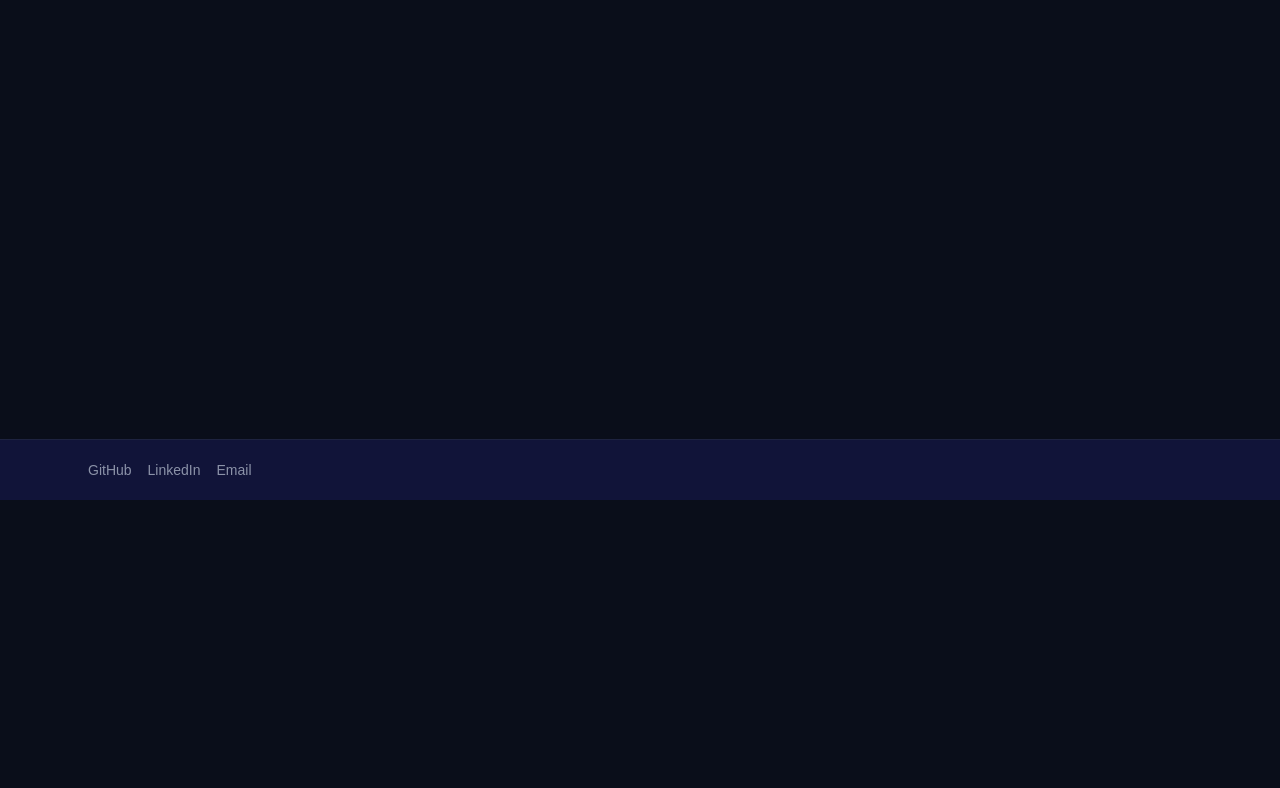
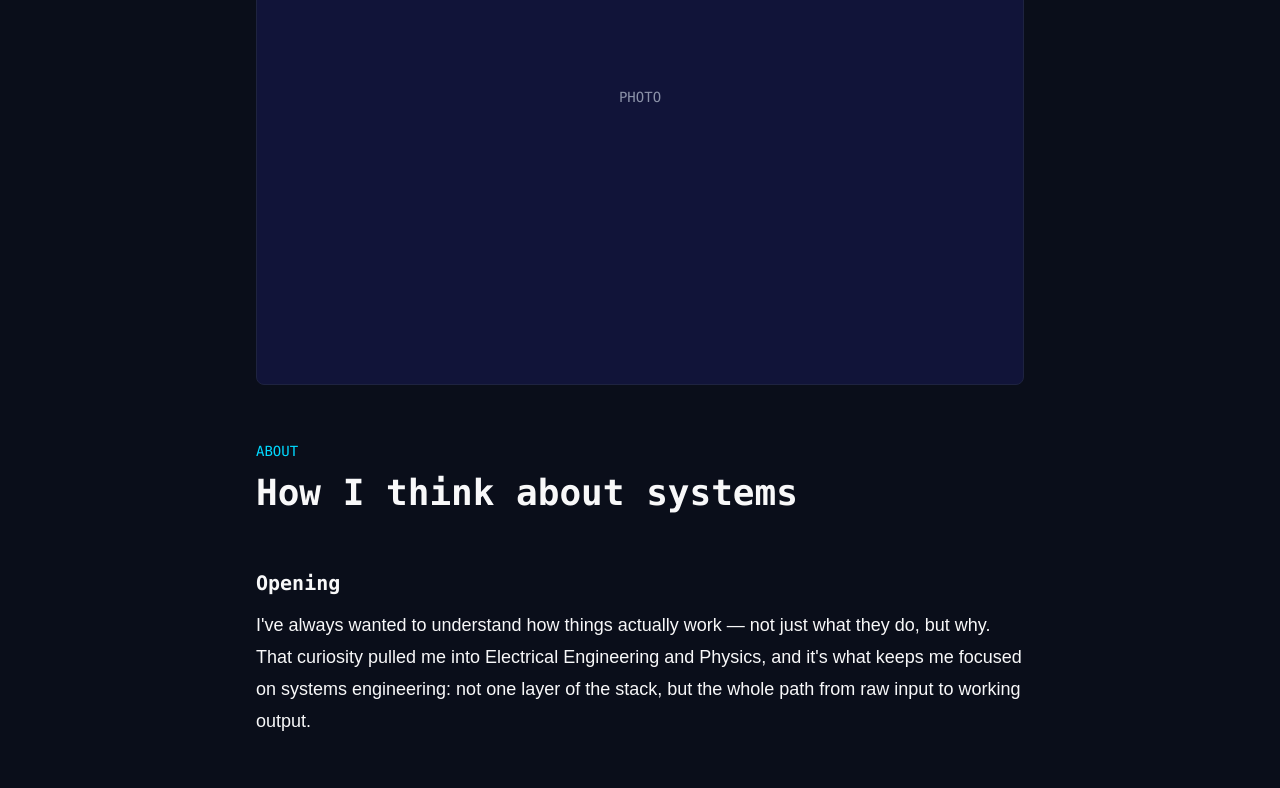
Before and after one commit to Zachary-Levesque/Portfolio, a Next.js app: page /about in a window 1280 px wide. Shown: the part 300-1088 px from the top of the page. Before the commit the page ends 800 px from the top, so only its background shows below. Built offline with nearby package versions, Linux system fonts and the light colour scheme.

Commit message:
Update page.tsx

```diff
--- a/app/about/page.tsx
+++ b/app/about/page.tsx
@@ -1,3 +1,51 @@
 export default function AboutPage() {
-  return <h1 className="font-mono text-3xl font-semibold">About</h1>;
+  const sections = [
+    {
+      title: "Opening",
+      body: "I've always wanted to understand how things actually work — not just what they do, but why. That curiosity pulled me into Electrical Engineering and Physics, and it's what keeps me focused on systems engineering: not one layer of the stack, but the whole path from raw input to working output."
+    },
+    {
+      title: "What I do now",
+      body: "I'm currently a Systems Verification Engineer at Ranovus, working across hardware and firmware boundaries on optical communication systems. Alongside that, I'm building Seets, an IoT occupancy-tracking startup I co-founded that's now piloting at the University of Ottawa Heart Institute, and Knovara, an AI-powered onboarding copilot for engineering teams."
+    },
+    {
+      title: "How I work",
+      body: "I move fast without losing rigor. Whether it's optimizing a matrix multiplication kernel or running a company, I want to understand why something works, not just that it does. I'm bilingual (English/French) and based in Ottawa, Canada."
+    },
+    {
+      title: "A story",
+      body: "In summer 2025, I attended the NCKU Semiconductor Summer School in Taiwan on an International Experience Bursary, diving into Digital IC Design — Verilog coding, transistor-level layout, timing analysis, and synthesis. I finished with the top grade in the course. It sharpened my hands-on understanding of what happens below the software layer, right down to the transistor."
+    },
+    {
+      title: "What's next",
+      body: "I'm graduating in Winter 2027 and looking toward systems engineering or quantitative roles where I can stay close to the fundamentals — the math and the metal — while working on problems with real stakes."
+    }
+  ];
+
+  return (
+    <div className="mx-auto max-w-3xl space-y-14">
+      {/* [FILL IN: photo path] */}
+      <div className="flex aspect-[4/3] items-center justify-center rounded-lg border border-border bg-surface text-center font-mono text-sm uppercase text-muted">
+        photo
+      </div>
+
+      <header>
+        <p className="font-mono text-sm uppercase text-accent">About</p>
+        <h1 className="mt-3 font-mono text-4xl font-semibold text-foreground">
+          How I think about systems
+        </h1>
+      </header>
+
+      <div className="space-y-12">
+        {sections.map((section) => (
+          <section key={section.title} className="space-y-3">
+            <h2 className="font-mono text-xl font-semibold text-foreground">
+              {section.title}
+            </h2>
+            <p className="text-lg leading-8 text-foreground">{section.body}</p>
+          </section>
+        ))}
+      </div>
+    </div>
+  );
 }
```
